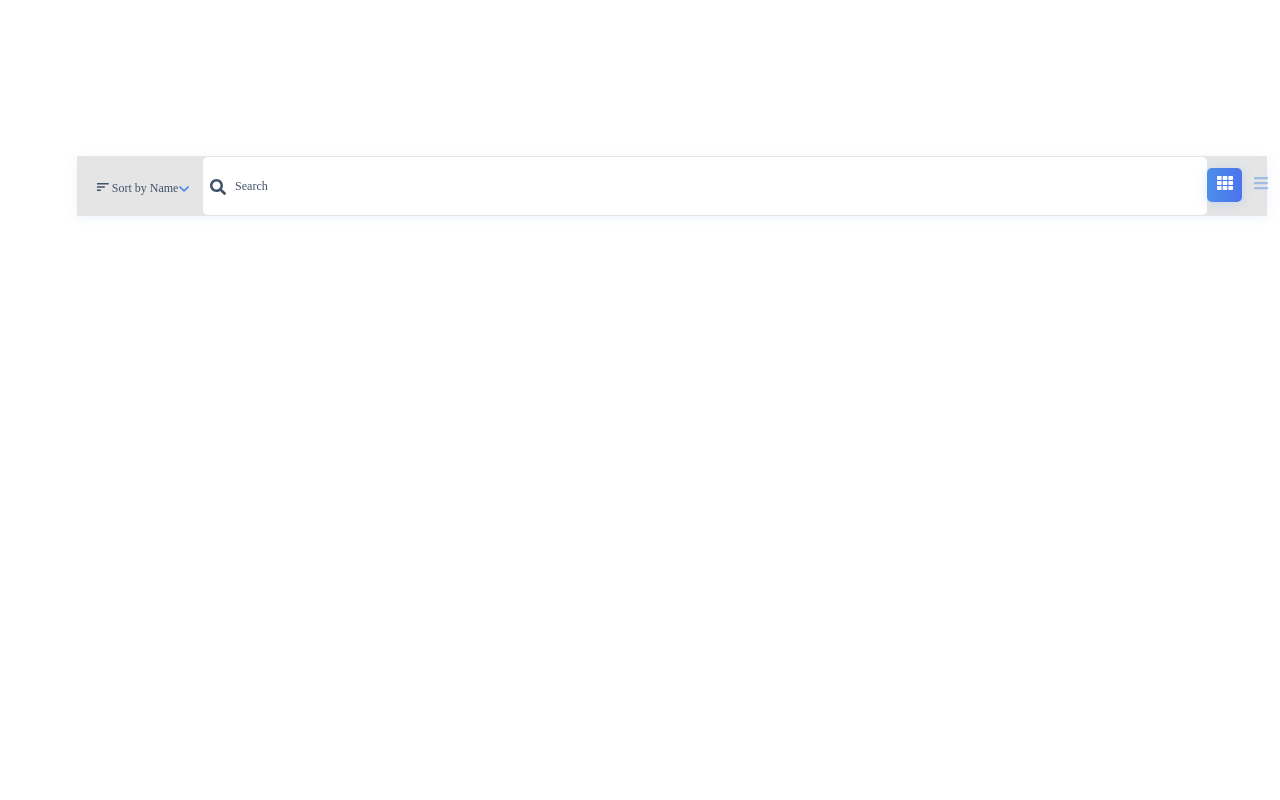
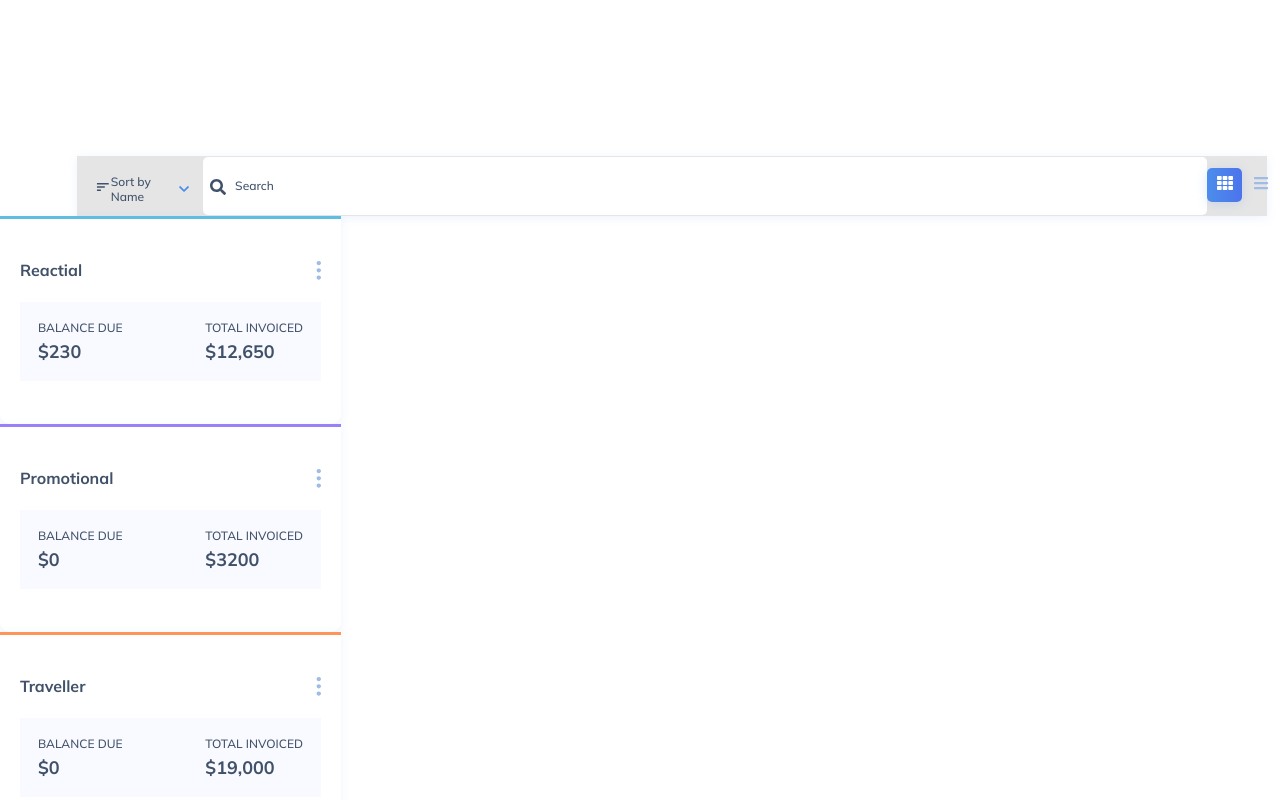
Before and after one commit to E2116-Resul/northern_star, a React (Create React App) app in the folder expenses_tracker_page/: page / in a window 1280 px wide. Shown: the top 800 px of the page. Built offline with nearby package versions, Linux system fonts and the light colour scheme.

Commit message:
Add CardIdem

```diff
--- a/expenses_tracker_page/src/App.css
+++ b/expenses_tracker_page/src/App.css
@@ -1,3 +1,5 @@
+@import url("https://fonts.googleapis.com/css2?family=Mulish:wght@500;600;700&display=swap");
+
 .App {
   text-align: center;
 }
@@ -36,3 +38,13 @@
     transform: rotate(360deg);
   }
 }
+
+/* .card-list {
+  display: flex;
+  flex-wrap: wrap;
+  max-width: 1506px;
+  justify-content: flex-start;
+  align-items: center;
+  gap: 20px;
+  margin: 20px;
+} */
--- a/expenses_tracker_page/src/App.js
+++ b/expenses_tracker_page/src/App.js
@@ -1,10 +1,18 @@
 import { SearchBar } from "./components/searchbar/SearchBar";
+
+import Item from "./components/item/Item";
+import data from "./data/index";
 import "./App.css";
 
 function App() {
   return (
     <>
       <SearchBar />
+      <div className="card-list">
+        {data?.map((item) => (
+          <Item key={item.id} item={item} />
+        ))}
+      </div>
     </>
   );
 }
--- /dev/null
+++ b/expenses_tracker_page/src/components/item/Item.js
@@ -0,0 +1,26 @@
+import MoreIcon from "./MoreIcon";
+import "./item.scss";
+
+const ApiItem = ({ item }) => {
+  return (
+    <div className="api-item" style={{ borderTopColor: item.color }}>
+      <div className="item-header">
+        <h4>{item.title}</h4>
+        <MoreIcon />
+      </div>
+
+      <div className="item-info">
+        <div className="blance">
+          <span className="text">Balance Due</span>
+          <span className="number">{item.info.blance}</span>
+        </div>
+        <div className="blance">
+          <span className="text">total invoiced</span>
+          <span className="number">{item.info.total}</span>
+        </div>
+      </div>
+    </div>
+  );
+};
+
+export default ApiItem;
--- /dev/null
+++ b/expenses_tracker_page/src/components/item/MoreIcon.js
@@ -0,0 +1,21 @@
+import * as React from "react";
+
+function MoreIcon(props) {
+  return (
+    <svg
+      width={5}
+      height={19}
+      viewBox="0 0 5 19"
+      fill="none"
+      xmlns="http://www.w3.org/2000/svg"
+      {...props}
+    >
+      <path
+        d="M.557 2.12c0 1.172.991 2.122 2.214 2.122 1.223 0 2.214-.95 2.214-2.121S3.995 0 2.771 0C1.55 0 .557.95.557 2.12zM.557 9.332c0 1.171.991 2.121 2.214 2.121 1.223 0 2.214-.95 2.214-2.12 0-1.172-.99-2.122-2.214-2.122-1.222 0-2.214.95-2.214 2.121zM.557 16.543c0 1.172.991 2.121 2.214 2.121 1.223 0 2.214-.95 2.214-2.12 0-1.172-.99-2.122-2.214-2.122-1.222 0-2.214.95-2.214 2.121z"
+        fill="#A0BCE4"
+      />
+    </svg>
+  );
+}
+
+export default MoreIcon;
--- /dev/null
+++ b/expenses_tracker_page/src/components/item/item.scss
@@ -0,0 +1,86 @@
+.api-item {
+  background: #fff;
+  //   border-radius: 10px;
+  border-bottom-left-radius: 10px;
+  border-bottom-right-radius: 10px;
+  padding: 20px;
+  padding-bottom: 10px;
+  display: flex;
+  flex-direction: column;
+  box-shadow: 0px 2px 10px rgba(76, 141, 235, 0.10077);
+  position: relative;
+  min-height: 175px;
+  overflow: hidden;
+  width: 301px;
+  border-top: 3px solid #5fbce3;
+
+  // margin: 30px;
+  .rectangle {
+    width: 301px;
+    height: 3px;
+  }
+  .item-header {
+    display: flex;
+    align-items: center;
+    justify-content: space-between;
+    h4 {
+      font-family: "Mulish", sans-serif;
+      font-style: normal;
+      font-weight: bold;
+      font-size: 16px;
+      line-height: 20px;
+      color: #405169;
+    }
+
+    // svg {
+    //   font-size: 19px;
+    //   color: #a0bce4;
+    // }
+  }
+  .item-info {
+    background-color: #f9faff;
+    bottom: 0;
+    left: 0;
+    max-height: 82px;
+    // background: #f9fbfc;
+    display: flex;
+    align-items: center;
+    justify-content: space-between;
+    padding: 18px;
+    .blance {
+      display: flex;
+      flex-direction: column;
+      .number {
+        font-family: "Mulish", sans-serif;
+        font-style: normal;
+        font-weight: bold;
+        font-size: 18px;
+        line-height: 23px;
+        text-transform: uppercase;
+        color: #405169;
+        margin-top: 5px;
+      }
+
+      .text {
+        font-family: "Mulish", sans-serif;
+        font-style: normal;
+        font-weight: normal;
+        font-size: 12px;
+        line-height: 15px;
+        text-transform: uppercase;
+        color: #405169;
+      }
+    }
+  }
+}
+
+// background: #7693FF;
+
+// background: #CC58FF;
+
+// background: #FA867F;
+// background: #9EC84D;
+// background: #E35F67;
+// background: #FF9458;
+// background: #9A7FFA;
+// background: #5FBCE3;
--- /dev/null
+++ b/expenses_tracker_page/src/data/index.js
@@ -0,0 +1,76 @@
+const data = [
+  {
+    id: 1,
+    title: "Reactial",
+    info: {
+      blance: "$230",
+      total: "$12,650",
+    },
+    color: "#5FBCE3",
+  },
+  {
+    id: 2,
+    title: "Promotional",
+    info: {
+      blance: "$0",
+      total: "$3200",
+    },
+    color: "#9A7FFA",
+  },
+  {
+    id: 3,
+    title: "Traveller",
+    info: {
+      blance: "$0",
+      total: "$19,000",
+    },
+    color: "#FF9458",
+  },
+  {
+    id: 4,
+    title: "Normal",
+    info: {
+      blance: "$230",
+      total: "$12,650",
+    },
+    color: "#E35F67",
+  },
+  {
+    id: 5,
+    title: "Reactial",
+    info: {
+      blance: "$230",
+      total: "$12,650",
+    },
+    color: "#9EC84D",
+  },
+  {
+    id: 6,
+    title: "Promotional",
+    info: {
+      blance: "$230",
+      total: "$12,650",
+    },
+    color: "#FA867F",
+  },
+  {
+    id: 7,
+    title: "Traveller",
+    info: {
+      blance: "$230",
+      total: "$12,650",
+    },
+    color: "#CC58FF",
+  },
+  {
+    id: 8,
+    title: "Normal",
+    info: {
+      blance: "$230",
+      total: "$12,650",
+    },
+    color: " #7693FF",
+  },
+];
+
+export default data;
```
